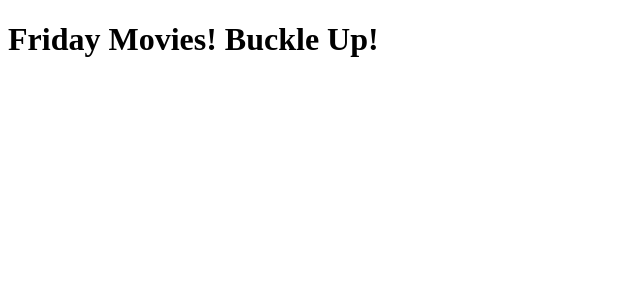
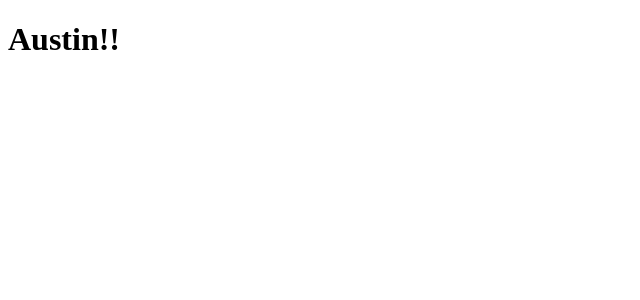
Before and after one commit to koray7/Data-instructions-and-algorithms, a React (Create React App) app: page / in a window 1280 px wide. Shown: the top 300 px of the page, without its empty margins (0-640 px from the left). Built offline with nearby package versions, Linux system fonts and the light colour scheme.

Commit message:
Updated Navbar

```diff
--- a/public/index.html
+++ b/public/index.html
@@ -2,14 +2,21 @@
 <html lang="en">
   <head>
     <meta charset="utf-8" />
+    <link rel="icon" href="%PUBLIC_URL%/favicon.ico" />
     <meta name="viewport" content="width=device-width, initial-scale=1" />
+    <meta name="theme-color" content="#000000" />
+    <meta
+      name="description"
+      content="Web site created using create-react-app"
+    />
+    <link rel="apple-touch-icon" href="%PUBLIC_URL%/logo192.png" />
 
-    <link rel="preconnect" href="https://fonts.googleapis.com">
-    <link rel="preconnect" href="https://fonts.gstatic.com" crossorigin>
-    <link href="https://fonts.googleapis.com/css2?family=Pacifico&display=swap" rel="stylesheet">
+    <link rel="manifest" href="%PUBLIC_URL%/manifest.json" />
+
+    <title>React App</title>
   </head>
-  <title>Friday Movies</title>
   <body>
+    <noscript>You need to enable JavaScript to run this app.</noscript>
     <div id="root"></div>
   </body>
 </html>
--- a/src/App.css
+++ b/src/App.css
@@ -0,0 +1,3 @@
+:root{
+    --main-color: #0b0b0b
+}
--- a/src/App.js
+++ b/src/App.js
@@ -1,12 +1,9 @@
-import './App.css'
-import React from 'react'
-
+import './App.css';
 
 function App() {
   return (
-
-    <div className="app">
-      <h1>Friday Movies! Buckle Up!</h1>
+    <div className="App">
+      <h1>Austin!!</h1>
     </div>
   );
 }
--- a/src/index.js
+++ b/src/index.js
@@ -1,11 +1,10 @@
-import React from "react";
-import ReactDOM from "react-dom";
-import App from "./App";
+import React from 'react';
+import ReactDOM from 'react-dom';
+import App from './App';
 
-
-ReactDOM.render(
+const root = ReactDOM.createRoot(document.getElementById('root'));
+root.render(
   <React.StrictMode>
-      <App />
-  </React.StrictMode>,
-  document.getElementById("root")
+    <App />
+  </React.StrictMode>
 );
```
Also changed, not shown: package.json (+9 -8 lines), 1 other file (tests, documents, lock files or other folders).
